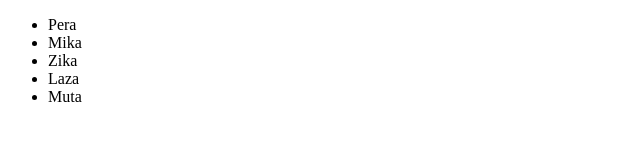
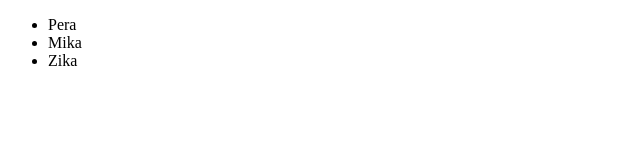
Before and after one commit to giga1992/gitTutorial, a plain HTML site: page index.html in a window 1280 px wide. Shown: the full height of the page, 0-640 px from the left. Drawn offline with Linux system fonts and the light colour scheme.

Commit message:
added new index

```diff
--- a/index.html
+++ b/index.html
@@ -12,8 +12,6 @@
 				<li>Pera</li>
 				<li>Mika</li>
 				<li>Zika</li>
-				<li>Laza</li>
-				<li>Muta</li>
 			</ul>
 		</div>
 
```
